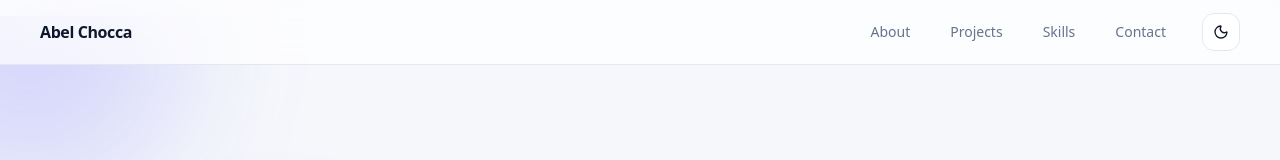
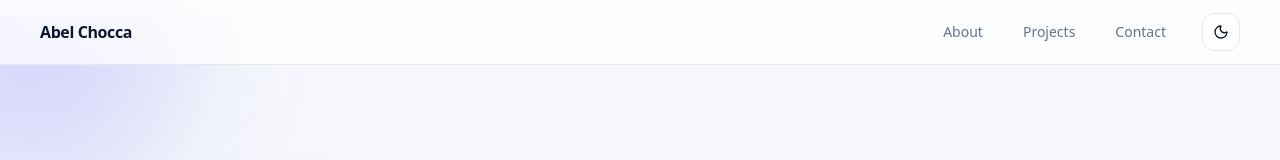
Before and after one commit to AbelChocca/Portfolio-Personal, a React (Vite) app: page / in a window 1280 px wide. Shown: the top 160 px of the page. Built offline with nearby package versions, Linux system fonts and the light colour scheme.

Commit message:
feat: remove 'Skills' link from navigation in Header component

```diff
--- a/src/components/Header.tsx
+++ b/src/components/Header.tsx
@@ -8,7 +8,6 @@ import { useDarkMode } from "../dark-mode/useDarkMode";
 const navLinks = [
   { name: "About", href: "#about" },
   { name: "Projects", href: "#proyectos" },
-  { name: "Skills", href: "#skills" },
   { name: "Contact", href: "#contactos" },
 ];
 
```
